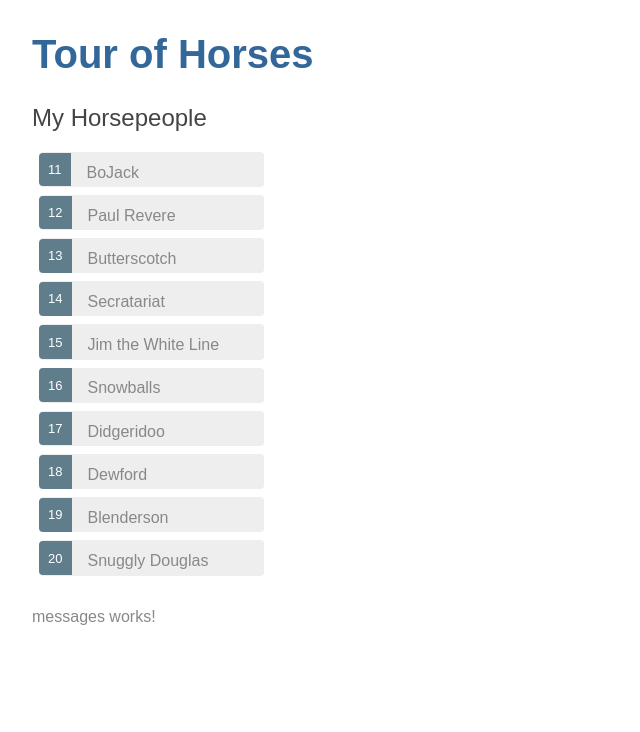
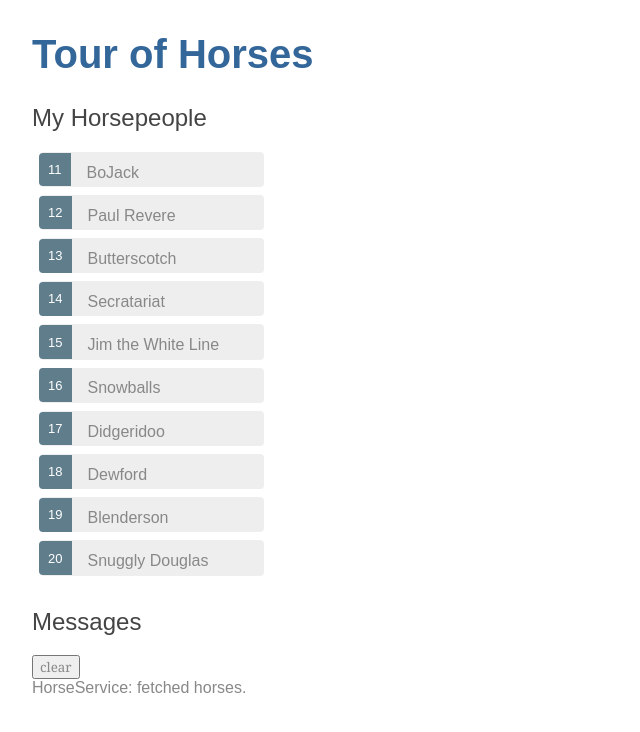
Before and after one commit to njsoly/angular-tour-of-horses, an Angular app: page / in a window 1280 px wide. Shown: the top 732 px of the page, without its empty margins (0-640 px from the left). Built offline with nearby package versions, Linux system fonts and the light colour scheme.

Commit message:
bind to the MessageService, and throw in a bunch of ngIf loops.

```diff
--- a/src/app/messages/messages.component.html
+++ b/src/app/messages/messages.component.html
@@ -1,3 +1,11 @@
-<p>
-  messages works!
-</p>
+<div *ngIf="messageService.messages.length">
+  <h2>Messages</h2>
+  <button class="clear"
+    (click)="messageService.clear()">
+    clear
+  </button>
+
+  <div *ngFor="let message of messageService.messages">
+    {{message}}
+  </div>
+</div>
```
